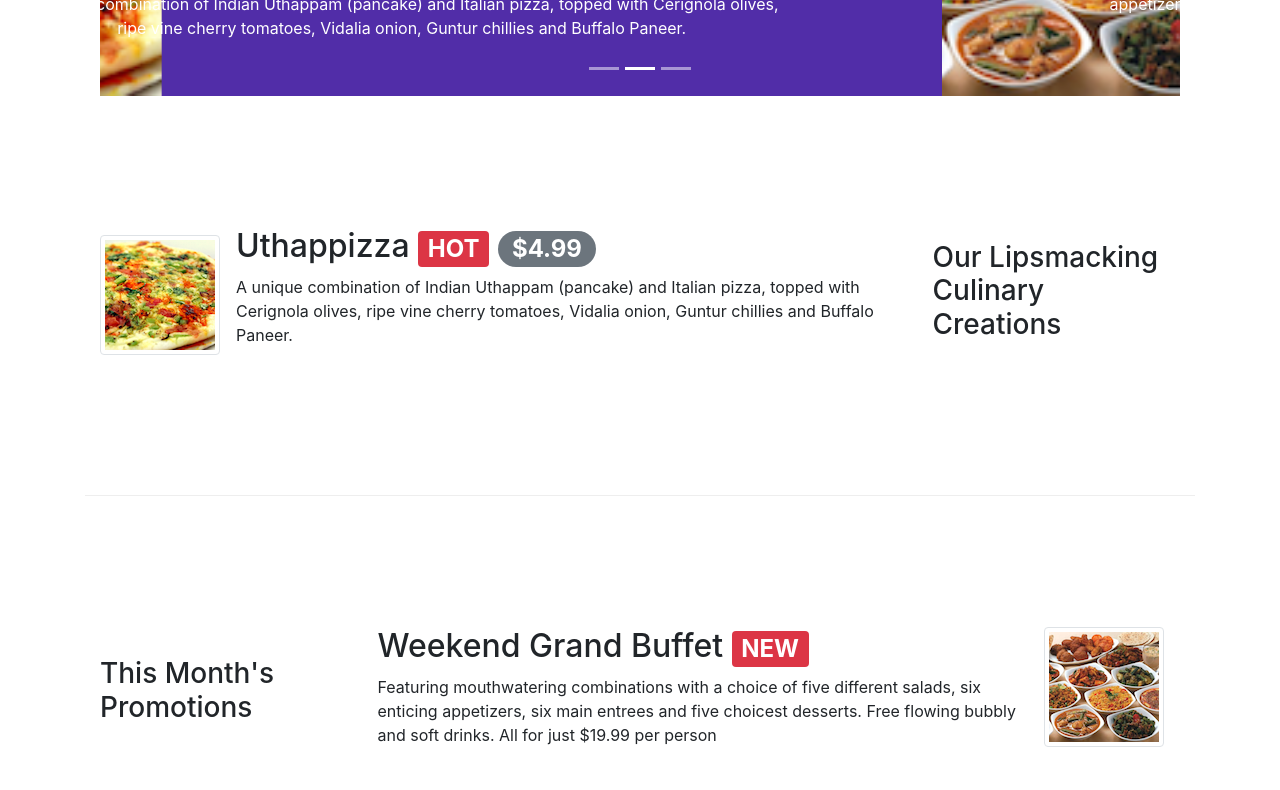
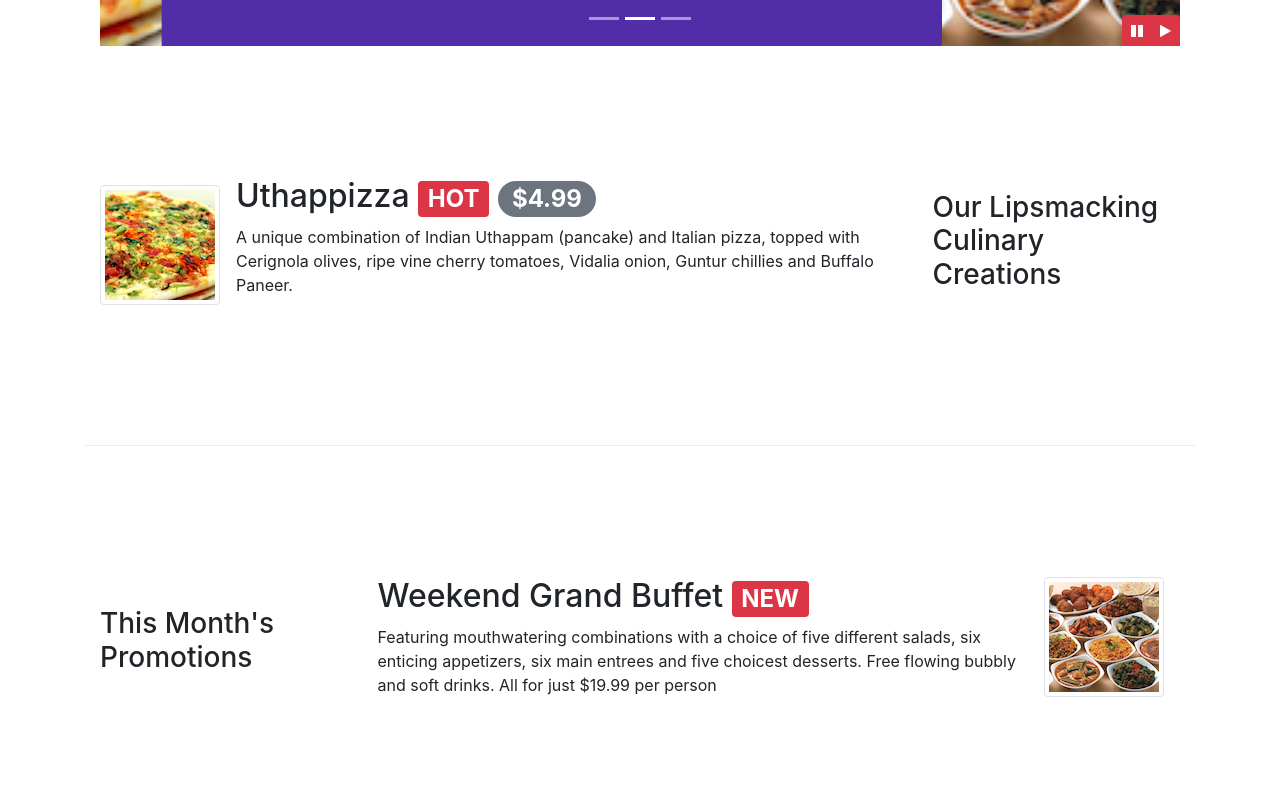
Before and after one commit to pratikgdb/conFusion, a website: page index.html in a window 1280 px wide. Shown: the part 566-1356 px from the top of the page. Drawn offline with nearby package versions, Linux system fonts and the light colour scheme.

Commit message:
Bootstrap Jquery

```diff
--- a/css/styles.css
+++ b/css/styles.css
@@ -14,6 +14,7 @@
   background-color: #D1C4E9;
   margin: 0px auto;
   padding: 20px 0px 20px 0px;
+  width: 100%;
 }
 
 .jumbotron{
@@ -29,7 +30,7 @@
   color: #0f0f0f;
 }
 
-body{
+.body{
 padding: 50px 0px 0px 0px;
 z-index: 0;
 }
@@ -59,8 +60,13 @@
   left: 0;
   min-height: 300px;
 }
-
 .modal-dialog{
           width: 550px;
           height:600px;
 }
+
+#carouselButton{
+  right: 0px;
+  position: absolute;
+  bottom: 0px;
+}
--- a/index.html
+++ b/index.html
@@ -212,6 +212,14 @@
             <a class="carousel-control-next" href="#mycarousel" role="button" data-slide="next">
               <span class="carousel-control-next-icon"></span>
             </a>
+            <div class="btn-group" id="carouselButton">
+              <button class="btn btn-danger btn-sm" id="carousel-pause">
+                <span class="fa fa-pause"></span>
+              </button>
+              <button class="btn btn-danger btn-sm" id="carousel-play">
+                <span class="fa fa-play"></span>
+              </button>
+            </div>
           </div>
         </div>
         <div class="row row-content align-items-center">
@@ -263,7 +271,7 @@
             </div>
        </div>
 
-    <footer class="footer">
+   <footer class="footer">
         <div class="container">
             <div class="row">
                 <div class="col-4 offset-1 col-sm-2">
@@ -308,6 +316,17 @@
        <script src="node_modules/jquery/dist/jquery.slim.min.js"></script>
        <script src="node_modules/popper.js/dist/umd/popper.min.js"></script>
        <script src="node_modules/bootstrap/dist/js/bootstrap.min.js"></script>
+       <script>
+         $(document).ready(function() {
+           $("#mycarousel").carousel({ interval: 2000 });
+           $("carousel-pause").click(function {
+             $("mycarousel").carousel("pause");
+           });
+           $("carousel-play").click(function {
+             $("mycarousel").carousel("cycle");
+           });
+         });
+       </script>
 </body>
 
 </html>
```
Also changed, not shown: aboutus.html (indentation only).
